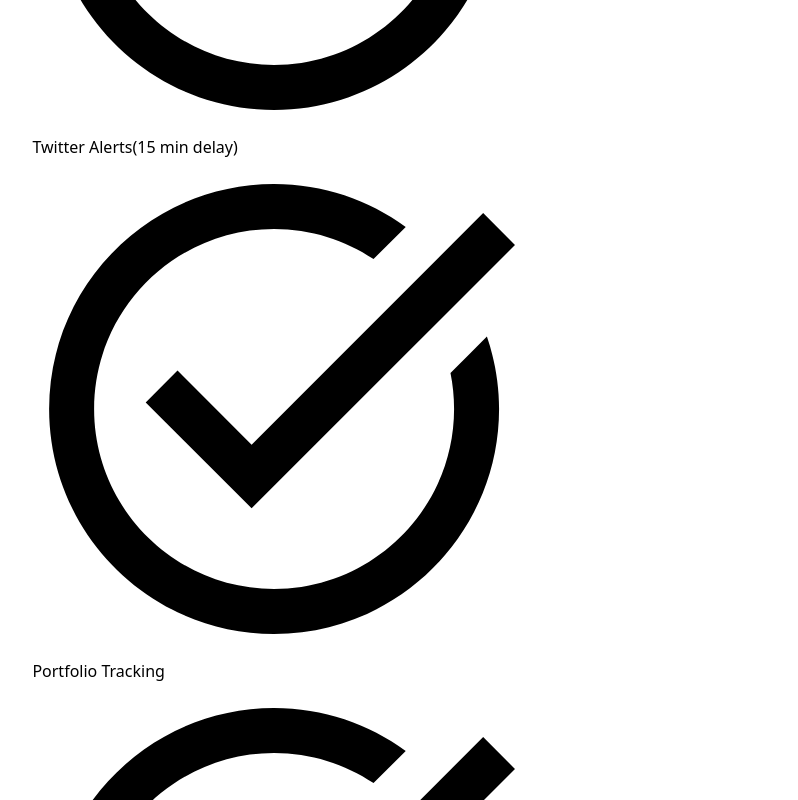
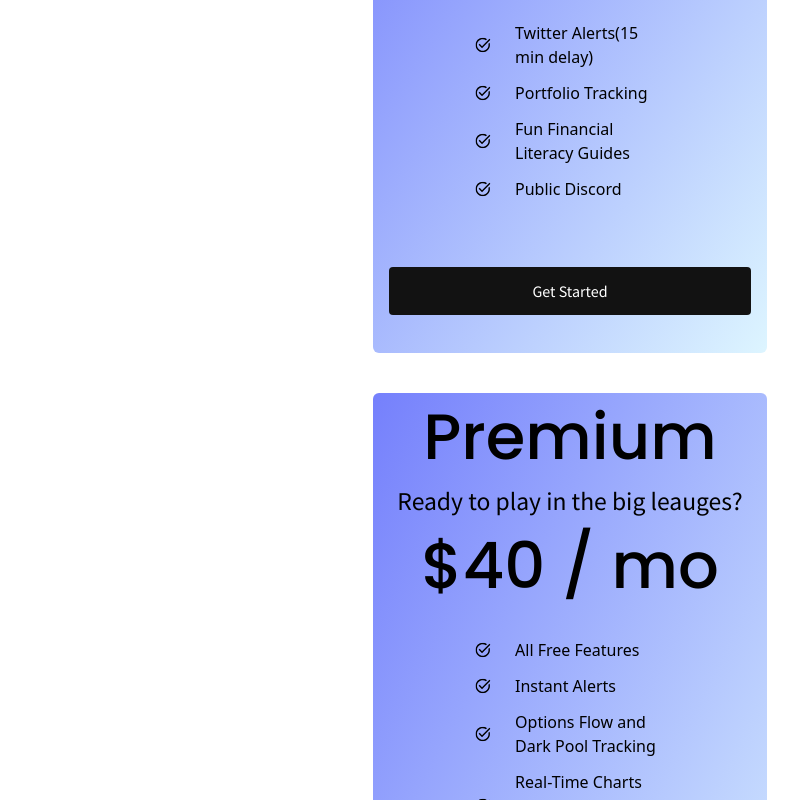
Before and after one commit to jonkarrer/market_maker, a Next.js app: page / in a window 1280 px wide. Shown: the part 2440-3240 px from the top of the page, without its empty margins (70-868 px from the left). Built offline with nearby package versions, Linux system fonts and the light colour scheme.

Commit message:
second page in progress

```diff
--- a/pages/index.tsx
+++ b/pages/index.tsx
@@ -105,7 +105,7 @@ export default function Home() {
         {/* Three Info Blocks */}
         <div
           id="blocks-container"
-          className="my-10% grid gap-8 sm:flex sm:justify-evenly"
+          className="my-20% grid gap-12 sm:flex sm:justify-evenly"
         >
           <div className="info-block text-center mx-std">
             <img src="./assets/four-circles.svg" alt="4 square icon" />
@@ -137,8 +137,11 @@ export default function Home() {
           </div>
         </div>
         {/* Two Price Cards*/}
-        <div className="price-cards">
-          <div>
+        <div
+          id="price-cards"
+          className="grid gap-10 justify-items-center w-11/12 mx-auto"
+        >
+          <div className="price-card">
             <h2>Free</h2>
             <p>Try out the platform for free</p>
             <h2>$0 / mo</h2>
@@ -163,7 +166,7 @@ export default function Home() {
 
             <button className="btn">Get Started</button>
           </div>
-          <div>
+          <div className="price-card">
             <h2>Premium</h2>
             <p>Ready to play in the big leauges?</p>
             <h2>$40 / mo</h2>
--- a/styles/globals.css
+++ b/styles/globals.css
@@ -20,12 +20,14 @@
   }
 }
 @layer components {
+  /*General*/
   .btn {
     @apply py-2 px-4 bg-lt-clear backdrop-filter backdrop-blur-3xl backdrop-saturate-150 text-white rounded;
   }
   .circle {
     @apply absolute rounded-full border-black border-8 filter blur-2xl sm:blur-3xl;
   }
+  /*Home Page*/
   .info-block {
     /*3 blocks, icon has 4 circles*/
     @apply flex flex-col items-center text-center mx-std space-y-3 sm:mx-0;
@@ -39,4 +41,26 @@
   .info-block p {
     @apply text-mobile-p sm:text-desktop-p;
   }
+  .price-card {
+    /*2 blue cards explaining price options*/
+    @apply h-auto grid grid-rows-price-cards gap-5 text-center w-11/12 sm:w-2/5 py-3 sm:hover:shadow-xl cursor-pointer bg-gradient-to-br from-lt-blue to-lt-teal rounded-md;
+  }
+  .price-card h2 {
+    @apply text-mobile-h sm:text-desktop-h;
+  }
+  .price-card p {
+    @apply text-mobile-p sm:text-desktop-p;
+  }
+  .price-card ul {
+    @apply list-none space-y-3 my-5 mx-std;
+  }
+  .price-card li {
+    @apply flex items-center h-auto text-left;
+  }
+  .price-card li img {
+    @apply w-1/12 mr-6;
+  }
+  .price-card button {
+    @apply w-11/12 bg-dk-black py-3 m-auto;
+  }
 }
--- a/tailwind.config.js
+++ b/tailwind.config.js
@@ -40,6 +40,9 @@ module.exports = {
         'circle-4' : '#2889f7',
         'btn-hover' : 'rgba(0, 0, 0, 0.2)',
       },
+      gridTemplateRows: {
+        'price-cards' : 'auto auto auto auto 100px'
+      }
     },
   },
   variants: {
```
